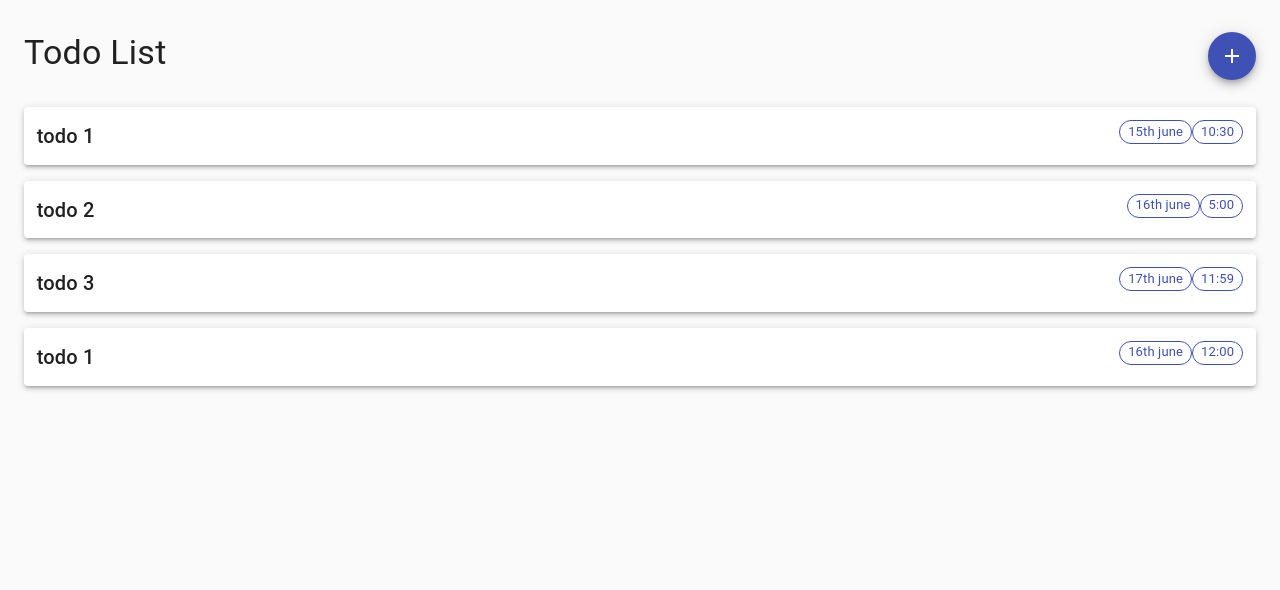
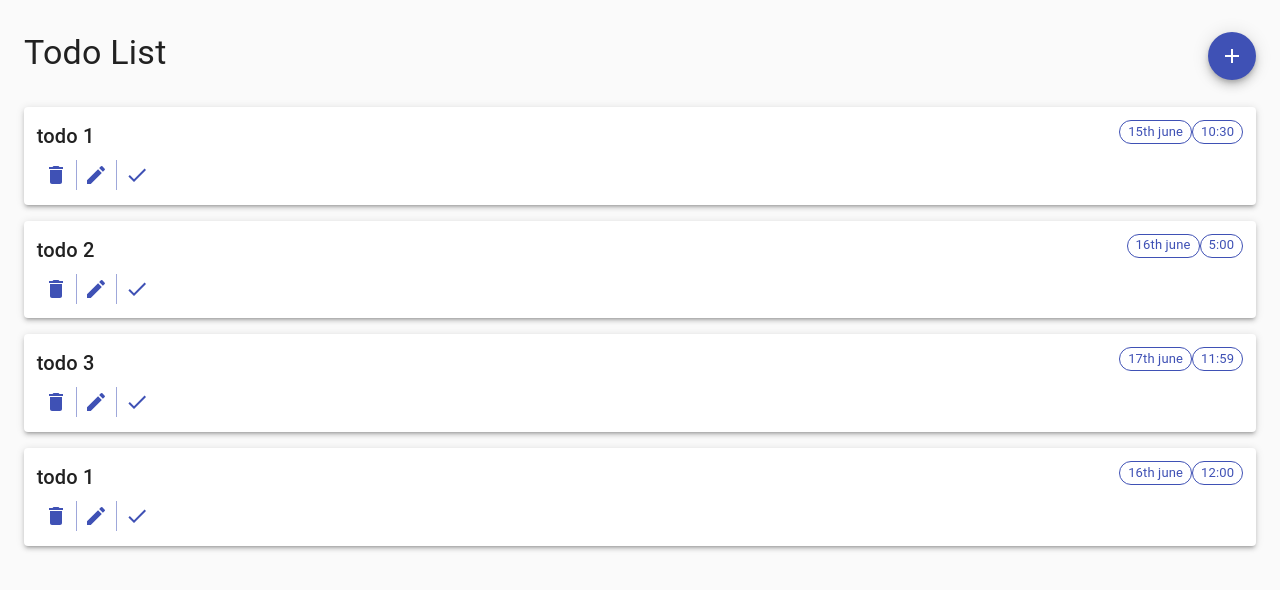
Before and after one commit to suzm10/React-Todo-list, a React (Create React App) app: page / in a window 1280 px wide. Shown: the top 590 px of the page. Built offline with nearby package versions, Linux system fonts and the light colour scheme.

Commit message:
started form

```diff
--- a/package.json
+++ b/package.json
@@ -9,6 +9,7 @@
     "@testing-library/jest-dom": "^5.12.0",
     "@testing-library/react": "^11.2.6",
     "@testing-library/user-event": "^12.8.3",
+    "formik": "^2.2.9",
     "react": "^17.0.2",
     "react-dom": "^17.0.2",
     "react-scripts": "4.0.3",
--- /dev/null
+++ b/src/components/Form.js
@@ -0,0 +1,34 @@
+import React from 'react'
+import { useFormik } from 'formik'
+import { Grid, TextField, FormControl, InputLabel, Select, MenuItem } from '@material-ui/core'
+
+const Form = () => {
+    const formik = useFormik ({
+        initialValues: {
+            todoText: 'text',
+        }
+    })
+
+    return (
+        <Grid container direction="column" spacing={2}>
+                    <Grid item>
+                        <TextField label="Todo text..." variant="outlined" name="todoText"/>
+                    </Grid>
+                    {/* <FormControl> */}
+                    <Grid item>
+                        <TextField label="Date" type="date"
+                            variant="outlined" style={{ width: '100%' }}
+                            InputLabelProps={{ shrink:true, }}
+                        />
+                    </Grid>
+                    <Grid item>
+                        <TextField label="Time" type="time"
+                            variant="outlined" style={{ width: '100%' }}
+                            InputLabelProps={{ shrink:true, }}
+                        />
+                    </Grid>
+                </Grid>
+    )
+}
+
+export default Form;
--- a/src/components/FormDialog.js
+++ b/src/components/FormDialog.js
@@ -1,4 +1,5 @@
 import React from 'react'
+import Form from './Form'
 import { Dialog, DialogContent, DialogActions, DialogTitle,
     TextField, Grid, Button } from '@material-ui/core'
 
@@ -9,28 +10,11 @@ const FormDialog = (props) => {
                 Add todo
             </DialogTitle>
             <DialogContent>
-                <Grid container direction="column" spacing={2}>
-                    <Grid item>
-                        <TextField label="Todo text..." variant="outlined"/>
-                    </Grid>
-                    {/* <FormControl> */}
-                    <Grid item>
-                        <TextField label="Date" type="date"
-                            variant="outlined" style={{ width: '100%' }}
-                            InputLabelProps={{ shrink:true, }}
-                        />
-                    </Grid>
-                    <Grid item>
-                        <TextField label="Time" type="time"
-                            variant="outlined" style={{ width: '100%' }}
-                            InputLabelProps={{ shrink:true, }}
-                        />
-                    </Grid>
-                </Grid>
+                <Form></Form>
             </DialogContent>
             <DialogActions>
+                <Button onClick={props.handleClose}>cancel</Button>
                 <Button color="primary">add</Button>
-                <Button onClick={props.handleClose}>cancel</Button>
             </DialogActions>
         </Dialog>
     )
--- a/src/components/TodoList.js
+++ b/src/components/TodoList.js
@@ -1,5 +1,8 @@
 import React from 'react'
-import { Chip, Grid, Paper, Typography } from '@material-ui/core'
+import { Chip, Grid, Paper, Typography, ButtonGroup, Button, IconButton } from '@material-ui/core'
+import DeleteIcon from '@material-ui/icons/Delete'
+import EditIcon from '@material-ui/icons/Edit'
+import CheckIcon from '@material-ui/icons/Check'
 
 function TodoList(props) {
     return (
@@ -20,6 +23,18 @@ function TodoList(props) {
                                         <Chip color="primary" label={todo.time} size="small" variant="outlined"/>
                                     </Grid>
                                 </Grid>
+                                <ButtonGroup color="primary" aria-label="outlined primary button group"
+                                    variant="text" size="small" style={{paddingTop:'8px'}}>
+                                    <IconButton>
+                                        <DeleteIcon/>
+                                    </IconButton>
+                                    <IconButton>
+                                        <EditIcon/>
+                                    </IconButton>
+                                    <IconButton>
+                                        <CheckIcon/>
+                                    </IconButton>
+                                </ButtonGroup>
                             </Paper>
                         </Grid>
                     )
```
